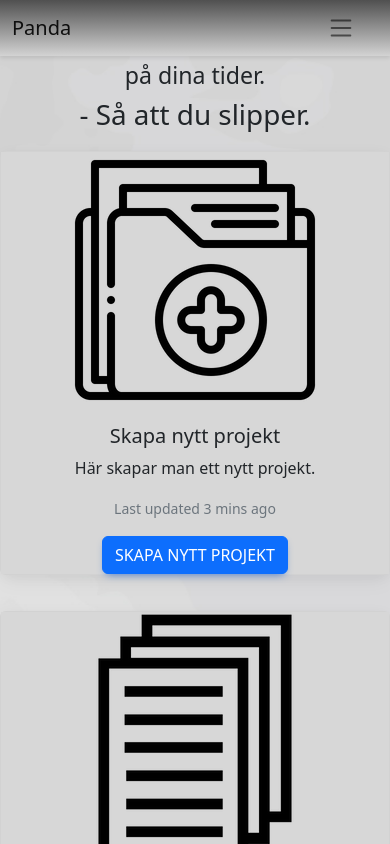
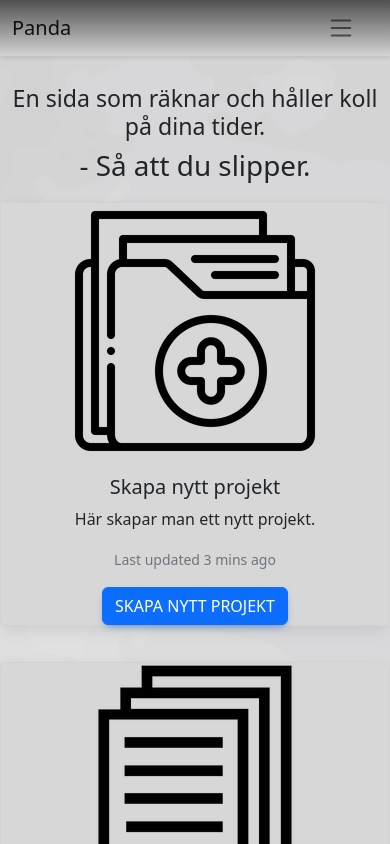
Before and after one commit to peembee/Panda, a React (Create React App) app: page / in a window 390 px wide. Shown: the top 844 px of the page. Built offline with nearby package versions, Linux system fonts and the light colour scheme.

Commit message:
fixed some stuff with padding when you are in the mobile.

```diff
--- a/src/Css/style.css
+++ b/src/Css/style.css
@@ -58,6 +58,9 @@
   .section {
     grid-template-columns: 1fr;
   }
+  .titlehome {
+    padding-top: 13%;
+  }
 }
 
 .card{
```
